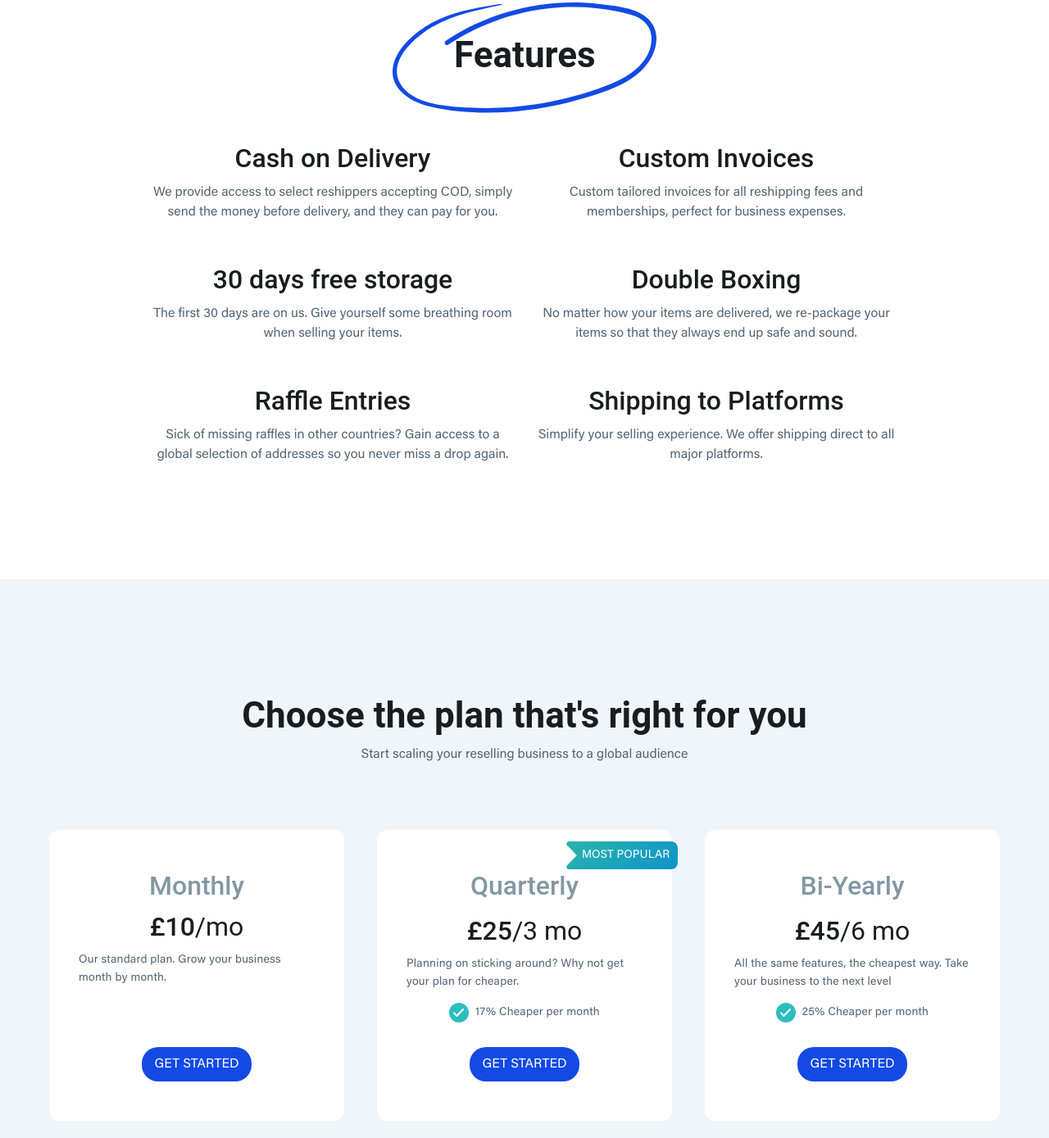
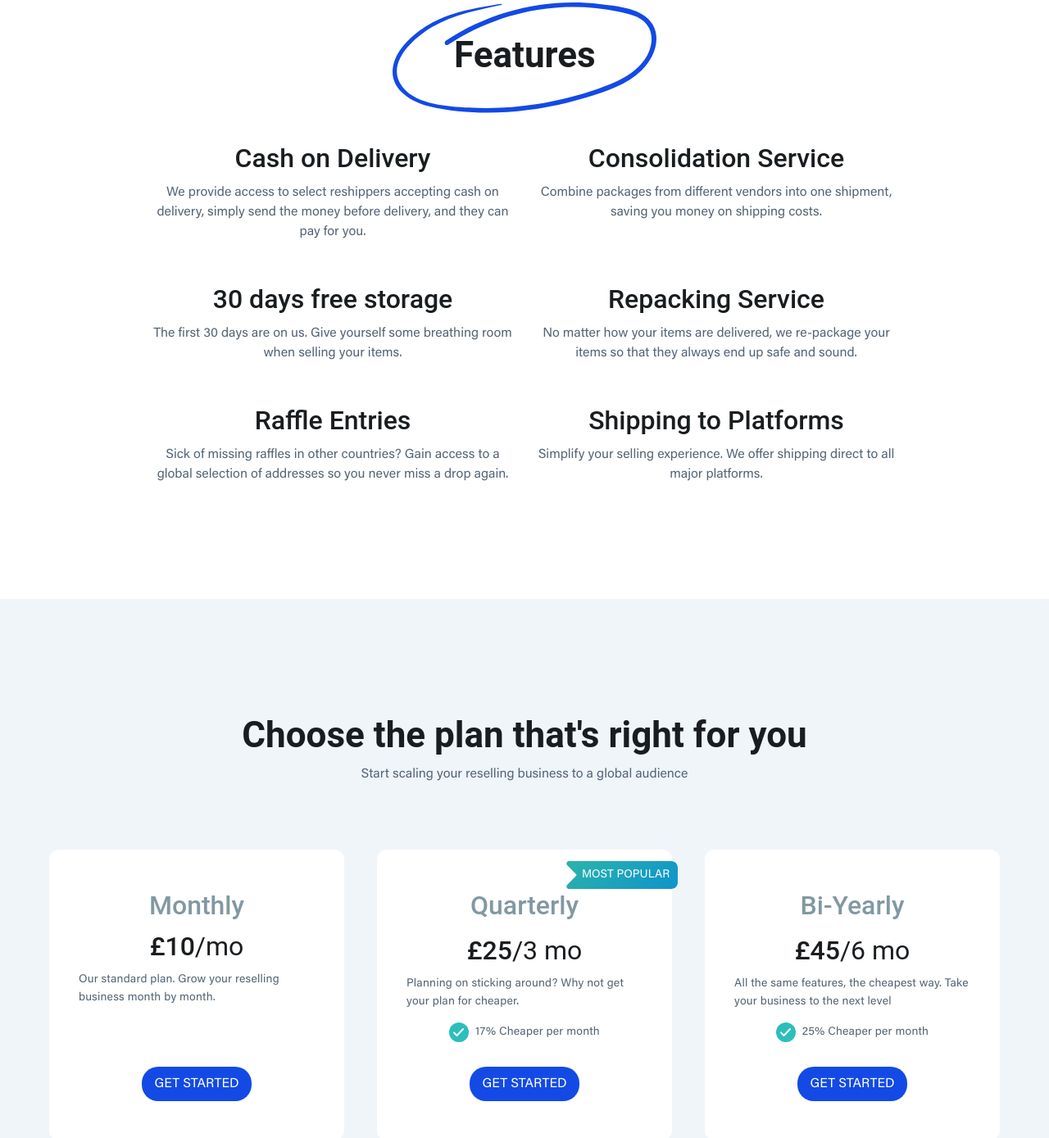
Before and after one commit to ryxxuk/slick-reship-landing-page, a plain HTML site: page index.html in a window 1280 px wide. Shown: the part 2072-3461 px from the top of the page at 82% size. Drawn offline with nearby package versions, Linux system fonts and the light colour scheme; a script that the page names is missing.

Commit message:
updated website

```diff
--- a/index.html
+++ b/index.html
@@ -61,7 +61,7 @@
     <div class="container">
       <div class="main-grid">
         <div data-w-id="1168aa86-07c9-49d5-5a97-4ed0bda0ef34" style="opacity:0" class="two-col-grid"><img src="images/credit-card.svg" loading="lazy" alt="" class="image-5">
-          <h4 id="w-node-_1168aa86-07c9-49d5-5a97-4ed0bda0ef36-73d6f0b8" class="h4">Industry Professionals</h4>
+          <h4 id="w-node-_1168aa86-07c9-49d5-5a97-4ed0bda0ef36-73d6f0b8" class="h4">Reshipping Professionals</h4>
           <div id="w-node-_1168aa86-07c9-49d5-5a97-4ed0bda0ef38-73d6f0b8" class="text">With over 10,000 items reshipped, we know how to scale your business.</div>
         </div>
         <div data-w-id="01045f76-2358-b4dd-d383-0c8f7d7998e0" style="opacity:0" class="two-col-grid"><img src="images/codesandbox.svg" loading="lazy" alt="" class="image-8">
@@ -134,7 +134,7 @@
         <div class="w-layout-grid grid-2">
           <div id="w-node-_1aeed192-a096-b5bd-2fed-76c9dde8e6b9-73d6f0b8">
             <h3 data-w-id="af5b5ae4-8659-0666-837a-0ad548128894" style="opacity:0" class="h3">Cash on Delivery</h3>
-            <p data-w-id="b176582b-6866-ba47-0739-931184adae54" style="opacity:0" class="text top-margin">We provide access to select reshippers accepting COD, simply send the money before delivery, and they can pay for you.</p>
+            <p data-w-id="b176582b-6866-ba47-0739-931184adae54" style="opacity:0" class="text top-margin">We provide access to select reshippers accepting cash on delivery, simply send the money before delivery, and they can pay for you.</p>
           </div>
           <div id="w-node-da2592ba-245b-0f16-28b2-755f4e396e5b-73d6f0b8">
             <h3 data-w-id="da2592ba-245b-0f16-28b2-755f4e396e5c" style="opacity:0" class="h3">30 days free storage</h3>
@@ -145,11 +145,11 @@
             <p data-w-id="e5f216fe-95b2-b057-47b2-c6659e0d8e2d" style="opacity:0" class="text top-margin">Sick of missing raffles in other countries? Gain access to a global selection of addresses so you never miss a drop again.</p>
           </div>
           <div id="w-node-_5ea9fd6d-e341-e815-3a13-03067ce7733d-73d6f0b8">
-            <h3 data-w-id="5ea9fd6d-e341-e815-3a13-03067ce7733e" style="opacity:0" class="h3">Custom Invoices</h3>
-            <p data-w-id="5ea9fd6d-e341-e815-3a13-03067ce77340" style="opacity:0" class="text top-margin">Custom tailored invoices for all reshipping fees and memberships, perfect for business expenses.</p>
+            <h3 data-w-id="5ea9fd6d-e341-e815-3a13-03067ce7733e" style="opacity:0" class="h3">Consolidation Service</h3>
+            <p data-w-id="5ea9fd6d-e341-e815-3a13-03067ce77340" style="opacity:0" class="text top-margin">Combine packages from different vendors into one shipment, saving you money on shipping costs.</p>
           </div>
           <div id="w-node-_347d60f1-0f3c-9ce9-9492-998531663118-73d6f0b8">
-            <h3 data-w-id="347d60f1-0f3c-9ce9-9492-998531663119" style="opacity:0" class="h3">Double Boxing</h3>
+            <h3 data-w-id="347d60f1-0f3c-9ce9-9492-998531663119" style="opacity:0" class="h3">Repacking Service</h3>
             <p data-w-id="347d60f1-0f3c-9ce9-9492-99853166311b" style="opacity:0" class="text top-margin">No matter how your items are delivered, we re-package your items so that they always end up safe and sound.</p>
           </div>
           <div id="w-node-e6fbe493-edf2-d2da-77ff-9d585c7908d7-73d6f0b8">
@@ -171,7 +171,7 @@
           <div>
             <h3 class="h3 gray">Monthly</h3>
             <h3 class="h3 margin">£10<span class="span">/mo</span></h3>
-            <p class="small-text">Our standard plan. Grow your business month by month.</p>
+            <p class="small-text">Our standard plan. Grow your reselling business month by month.</p>
           </div>
           <div class="div-block">
             <a href="https://dashboard.slickreship.com/checkout/site-plan?pageRoute=slickreship&d2c=true" target="_blank" class="button-2 w-button">GET STARTED</a>
@@ -273,7 +273,7 @@
       <div class="footer-grid">
         <div id="w-node-ffd3b81b-4e58-0fa3-6e38-745bd15acdd1-d15acdce" class="content-footer">
           <a href="index.html" aria-current="page" class="brand w-nav-brand w--current"><img src="images/slickreship-logo-1-white.svg" loading="lazy" alt="" class="logo-icon"></a>
-          <div class="small-text footer">Industry professionals enabling you to maximise your reselling career by providing global opportunties to secure stock.</div>
+          <div class="small-text footer">The most reliable and easy to use reselling related reshipping service.</div>
         </div>
         <div id="w-node-ffd3b81b-4e58-0fa3-6e38-745bd15acdd6-d15acdce" class="content-footer">
           <div class="bold-text white">Slick Reship</div>
```
